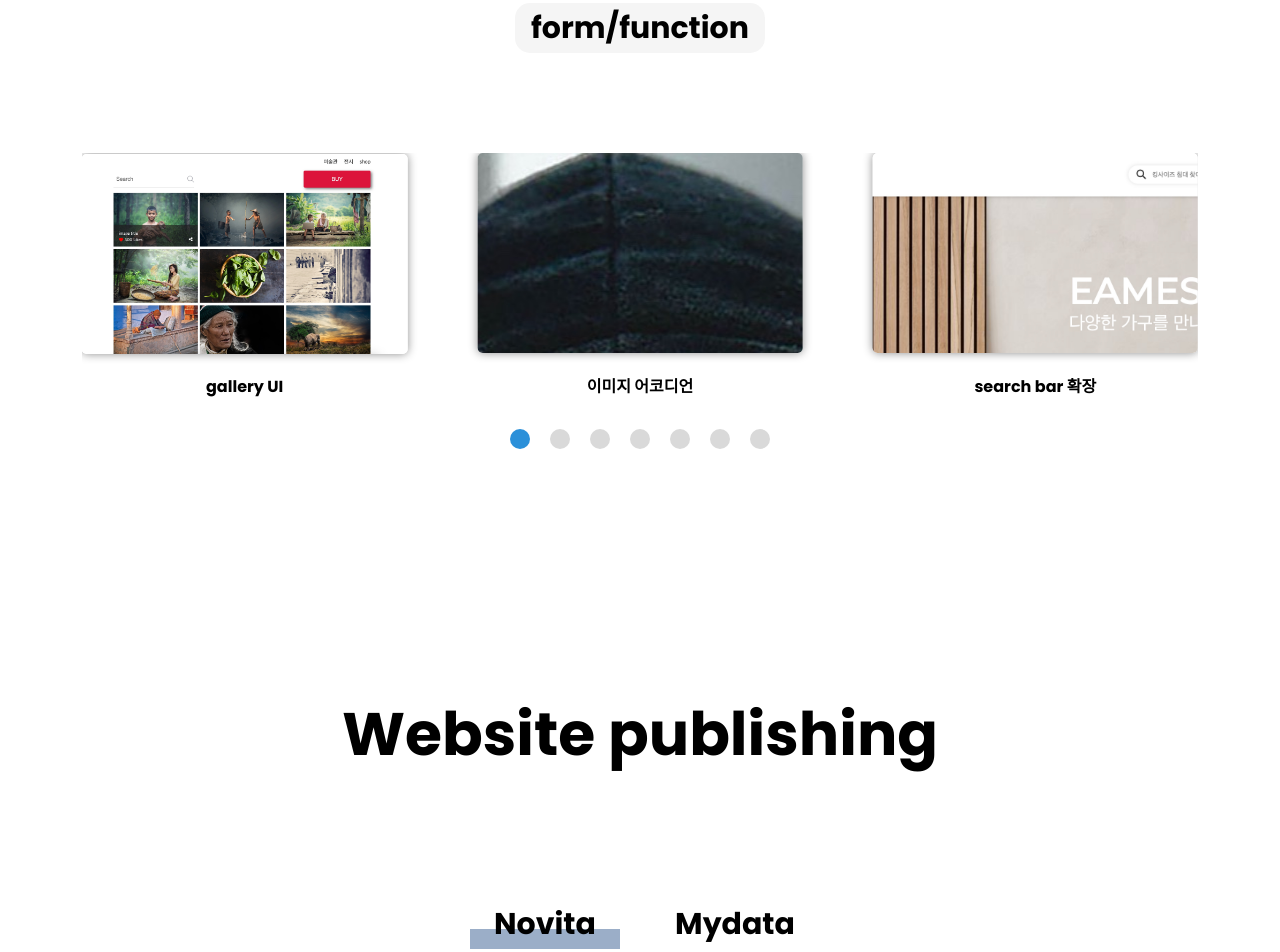
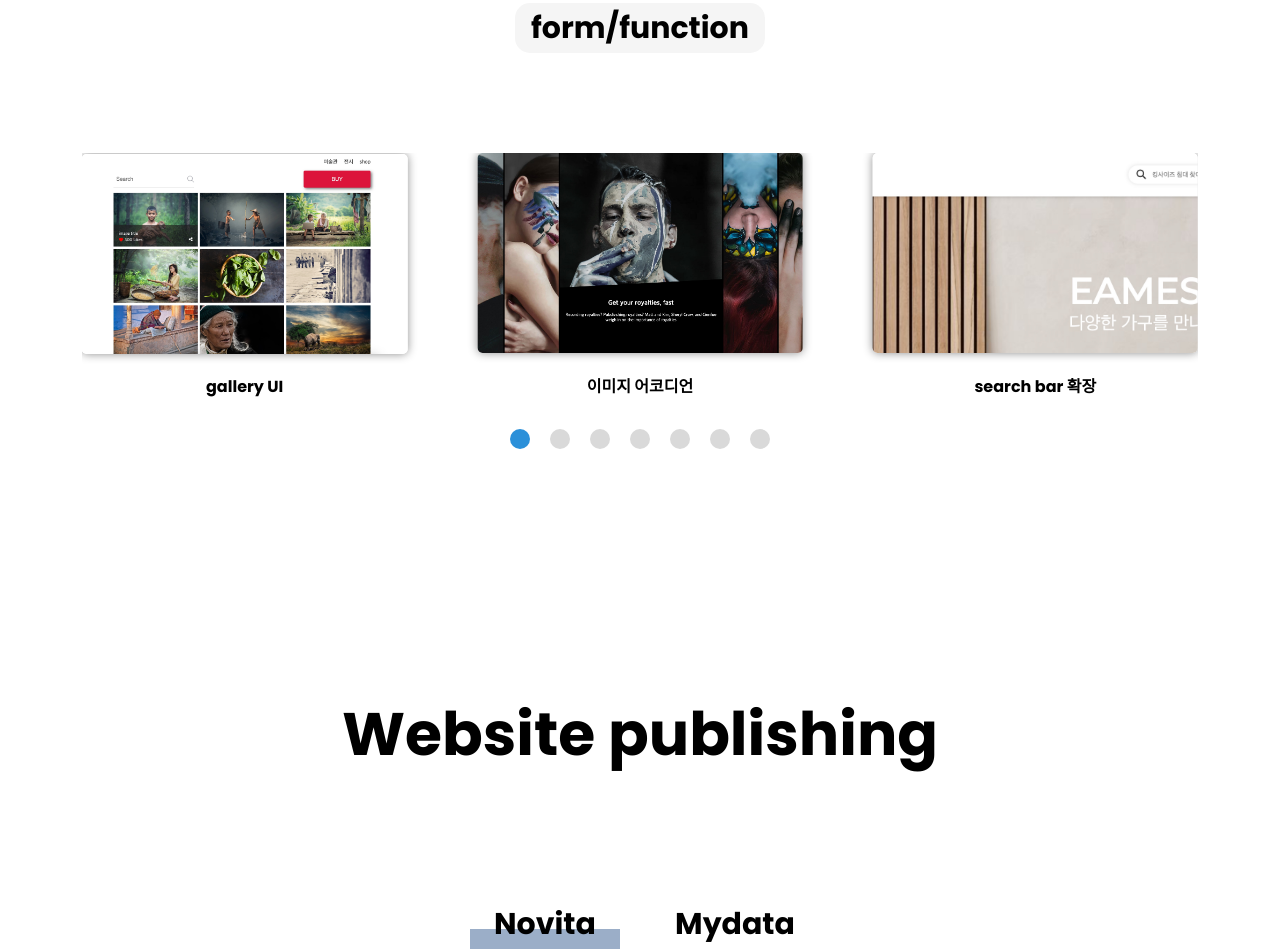
Before and after one commit to JOON7160/Portfolio, a plain HTML site: page index.html in a window 1280 px wide. Shown: the part 4597-5549 px from the top of the page. Drawn offline with nearby package versions, Linux system fonts and the light colour scheme; a web font is replaced by a local one.

Commit message:
git 초기화

```diff
--- a/SCSS/layout/_practical.scss
+++ b/SCSS/layout/_practical.scss
@@ -70,11 +70,6 @@
         }
     }
 }
-.ui__slide1 {
-    .cont__image {
-        background: url(../../images/main/ui_01.jpeg);
-    }
-}
 .effects__slide {
     @for $e from 1 through 5 {
         &#{$e} {
```
Also changed, not shown: CSS/style.css.
